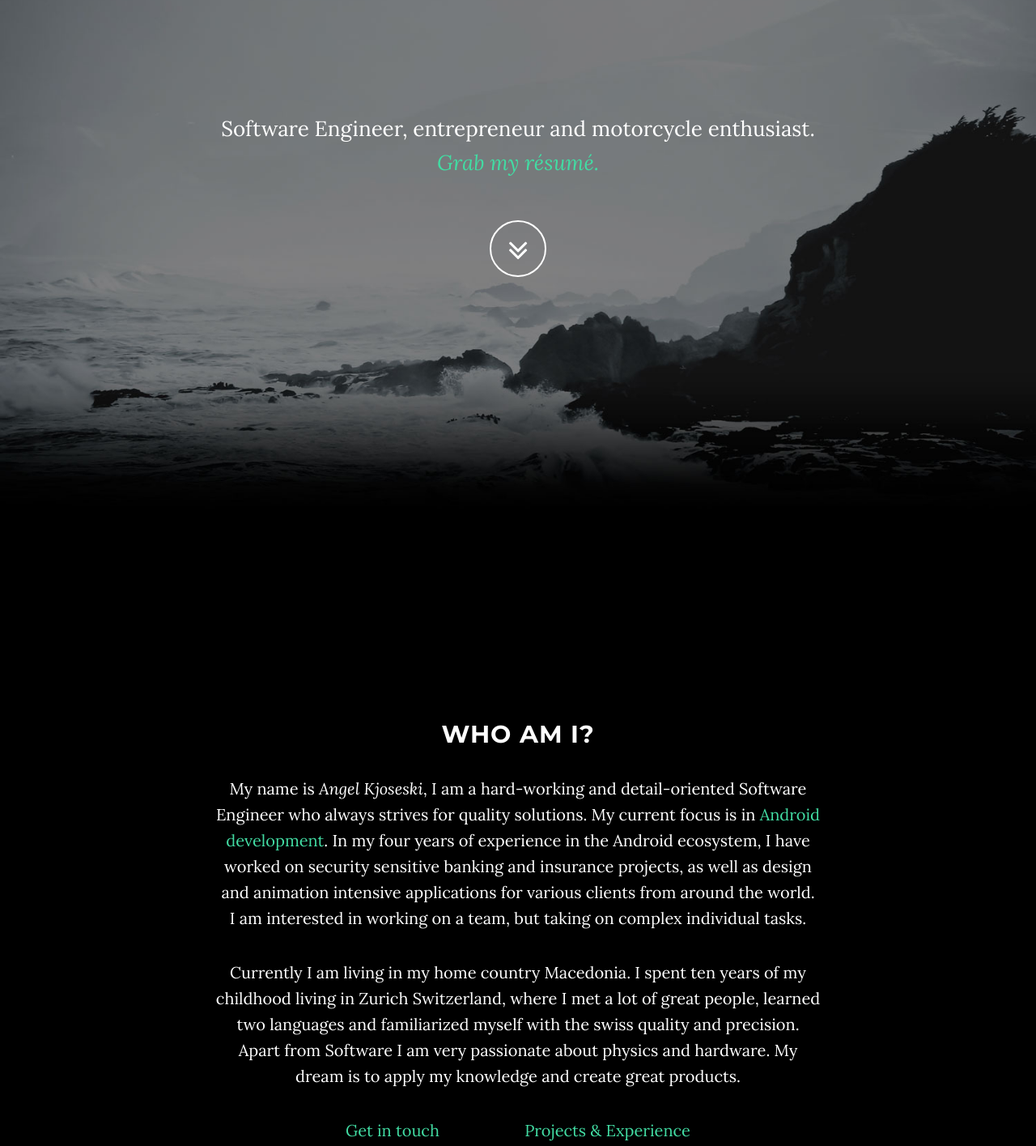
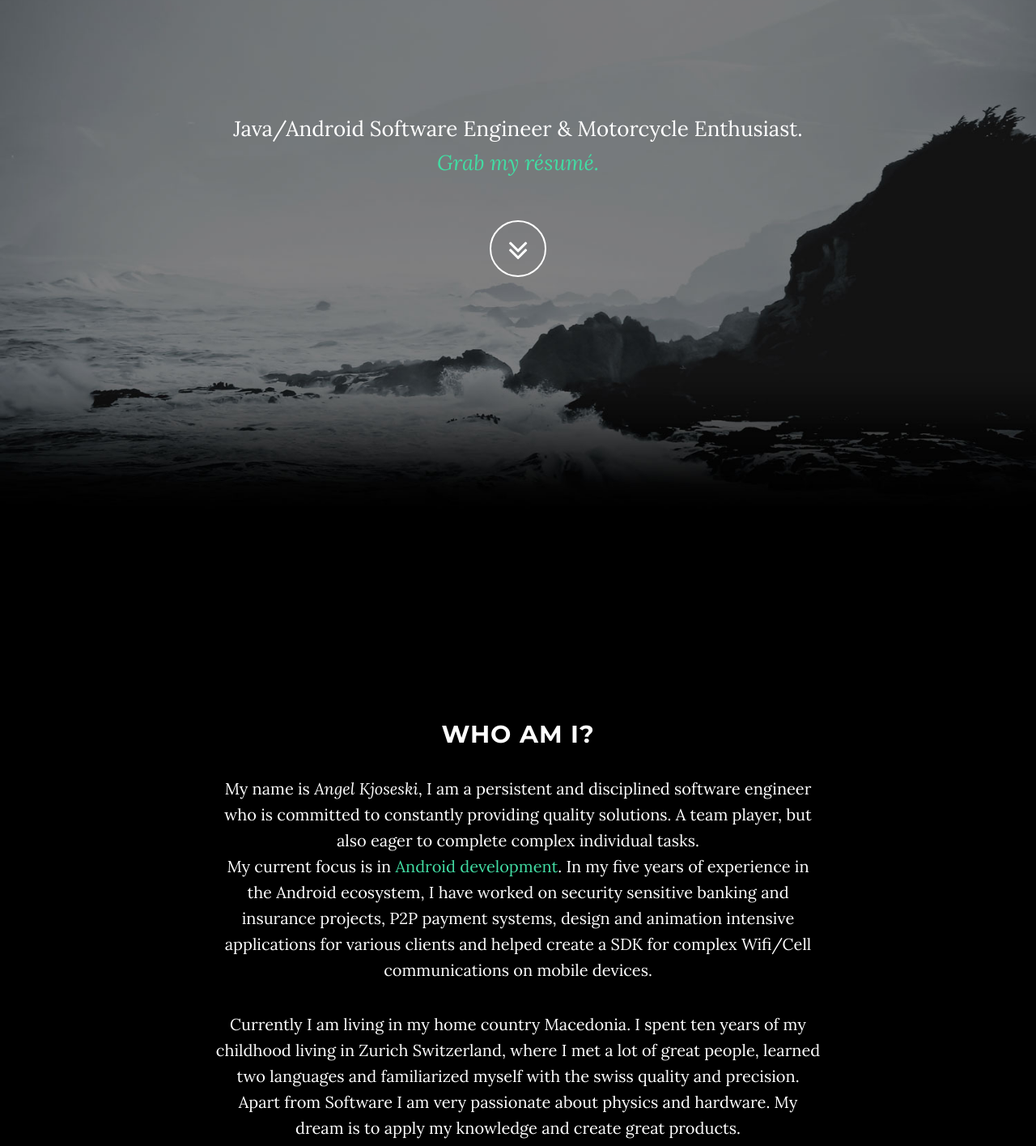
Before and after one commit to angelkjos/angelkjos.github.io, a plain HTML site: page index.html in a window 1280 px wide. Shown: the part 160-1575 px from the top of the page at 81% size. Drawn offline with Linux system fonts and the light colour scheme; some packages are replaced by stand-ins of ours.

Commit message:
Updates to web-site

```diff
--- a/index.html
+++ b/index.html
@@ -77,7 +77,7 @@
                 <div class="row">
                     <div class="col-md-8 col-md-offset-2">
                         <p class="intro-text">
-                            Software Engineer, entrepreneur and motorcycle enthusiast.<br>
+                            Java/Android Software Engineer & Motorcycle Enthusiast.<br>
                             <a href="CV_AngelKjoseski.pdf"><i>Grab my résumé.</i></a>
                         </p>
                         <a href="#about" class="btn btn-circle page-scroll">
@@ -95,8 +95,8 @@
             <div class="col-lg-8 col-lg-offset-2">
                 <h2>Who am I?</h2>
                 <p>
-                    My name is <i>Angel Kjoseski</i>, I am a hard-working and detail-oriented Software Engineer who always strives for quality solutions. My current focus is in <a href="http://www.android.com/">Android development</a>. In my four years of experience in the Android ecosystem, I have worked on security sensitive banking and insurance projects, as well as design and animation intensive applications for various clients from around the world.<br/>
-                    I am interested in working on a team, but taking on complex individual tasks.
+                    My name is <i>Angel Kjoseski</i>, I am a persistent and disciplined software engineer who is committed to constantly providing quality solutions. A team player, but also eager to complete complex individual tasks.<br/>
+                    My current focus is in <a href="http://www.android.com/">Android development</a>. In my five years of experience in the Android ecosystem, I have worked on security sensitive banking and insurance projects, P2P payment systems, design and animation intensive applications for various clients and helped create a SDK for complex Wifi/Cell communications on mobile devices.<br/>
                 </p>
                 <p>
                     Currently I am living in my home country Macedonia. I spent ten years of my childhood living in Zurich Switzerland, where I met a lot of great people, learned two languages and familiarized myself with the swiss quality and precision. <br/>
@@ -135,7 +135,7 @@
                     </li>
 
                     <li>
-                        <a href="https://github.com/angelkjos" class="btn btn-default btn-lg">
+                        <a href="https://github.com/angelkjos/SportResultsAndroid" class="btn btn-default btn-lg">
                             <i class="fa fa-github fa-fw"></i>
                             <span class="network-name">Github</span>
                         </a>
```
